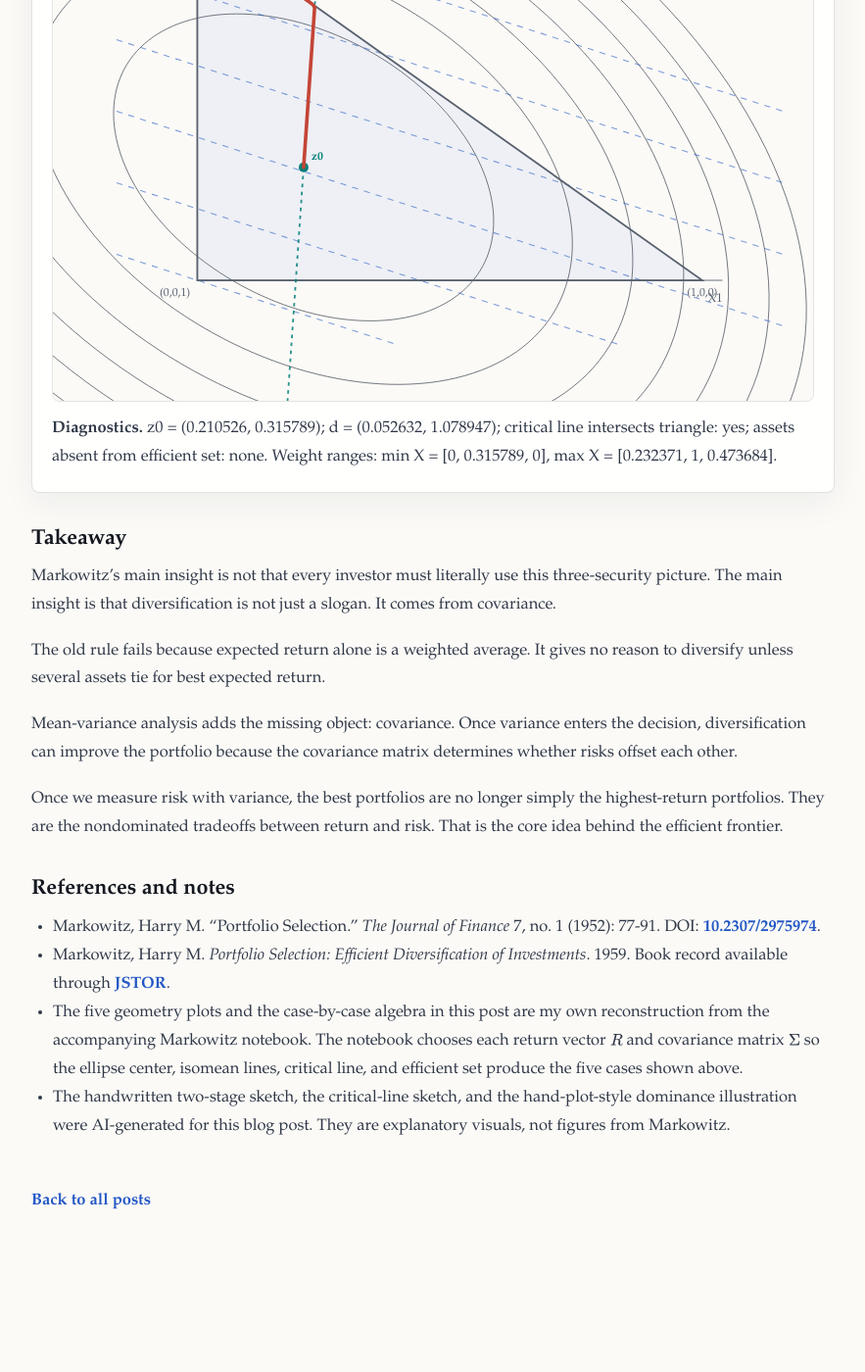
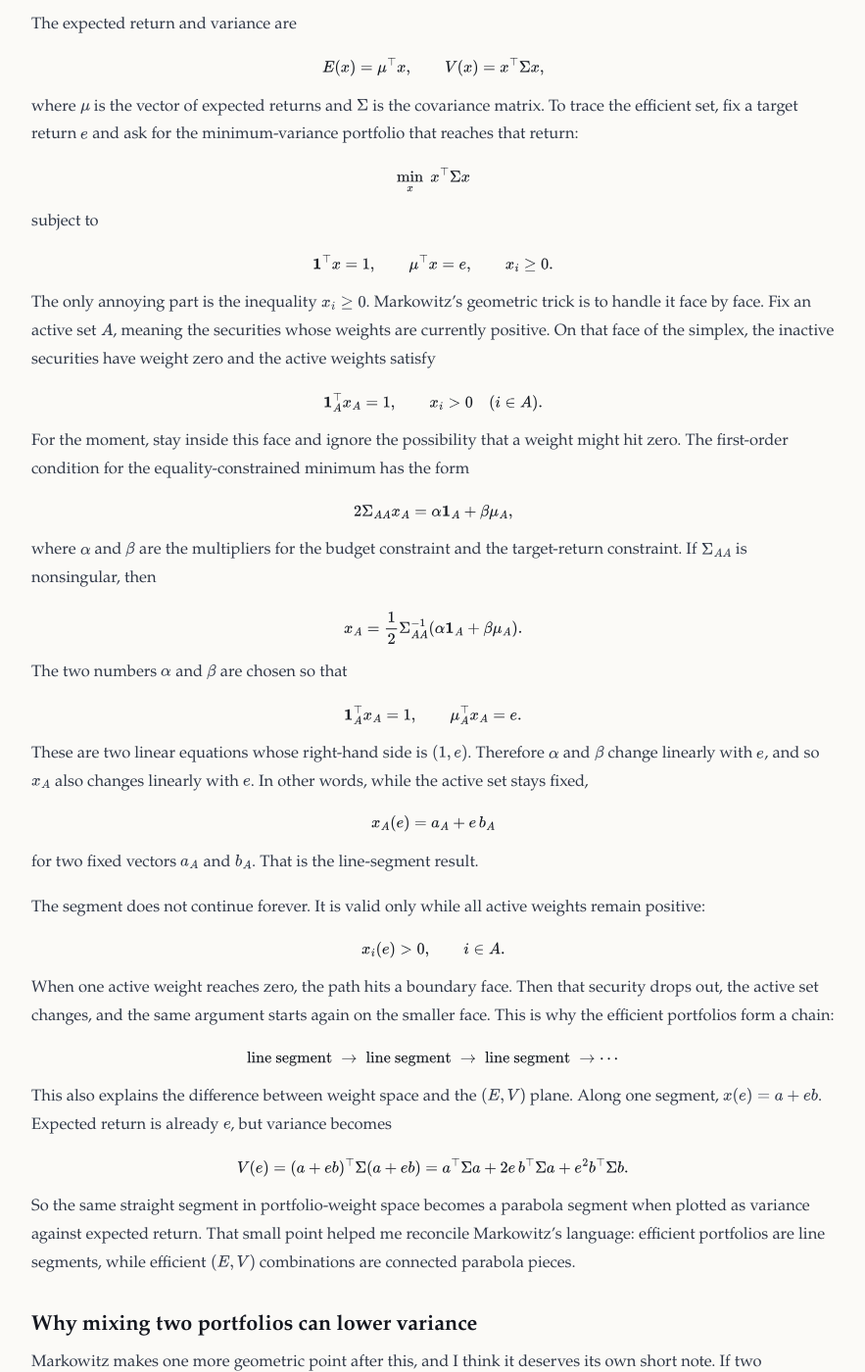
Before and after one commit to DecoderLiu/DecoderLiu.github.io, a Jekyll site: the page built from _posts/2026-05-02-markowitz-portfolio-selection.md, in a window 1280 px wide and 1400 px high, scrolled down 19463 px. Shown: the whole window at 98% size, without its empty margins (198-1081 px from the left). Built offline with Jekyll 4.4.1, drawn with Linux system fonts in a browser that asks for light colours; before the commit the page ends 20818 px from its top, so only the background shows below that; some of the changed text lies outside the part shown.

Commit message:
Add N-security proof to Markowitz post
- _posts/2026-05-02-markowitz-portfolio-selection.md: add a new "What about N securities?" section after the five three-security examples, proving that efficient portfolios form connected line segments by fixing active sets and showing the equality-constrained solution is affine in target return.
- _posts/2026-05-02-markowitz-portfolio-selection.md: add a short Figure 7-inspired convexity section showing that mixing two equal-variance portfolios cannot increase variance and usually lowers it, plus update the post updated date to 2026-05-06.
- _posts/2026-05-02-markowitz-portfolio-selection.md: extend the references/source note to include the new AI-generated N-security and portfolio-mix explanatory sketches.
- assets/blog/markowitz/markowitz-n-security-line-segments.png: add a hand-plot-style three-panel sketch inspired by Markowitz Figures 4-6 for the tetrahedron, lifted E/V traces, and connected E-V curve.
- assets/blog/markowitz/markowitz-portfolio-mix-convexity.png: add a hand-plot-style sketch inspired by Markowitz Figure 7 showing a portfolio mix moving inside a smaller isovariance curve.

```diff
--- a/_posts/2026-05-02-markowitz-portfolio-selection.md
+++ b/_posts/2026-05-02-markowitz-portfolio-selection.md
@@ -865,6 +865,134 @@
 
 ![Exercise case where only one portfolio is efficient](/assets/blog/markowitz/markowitz-case3-single-efficient-portfolio.png)
 
+## What about $N$ securities?
+
+The five drawings above are all three-security pictures. That made me wonder whether the triangle was doing too much work. Maybe the result is only visually nice because three weights can be reduced to two coordinates.
+
+Markowitz's answer is no. In the four-security case the feasible set becomes a tetrahedron, and in the $N$-security case it becomes a higher-dimensional simplex. The picture is harder to draw, but the structure is the same: in portfolio-weight space, efficient portfolios are connected line segments.
+
+The sketch below is my redraw of the idea behind Markowitz's Figures 4, 5, and 6. The first panel is the four-security version: efficient portfolios move along straight pieces in the tetrahedron. The second panel shows what happens when those same portfolio weights are lifted into the $E$ and $V$ views. The third panel shows the resulting efficient combinations in the $(E,V)$ plane. The line segments in weight space become curved pieces in the $(E,V)$ plane because variance is quadratic.
+
+![Handwritten sketches of Markowitz's N-security line-segment idea and the induced E-V curve](/assets/blog/markowitz/markowitz-n-security-line-segments.png)
+
+*AI-generated hand-plot-style sketch, inspired by the ideas in Markowitz's Figures 4-6. It is a simplified explanatory redraw, not a reproduction from the paper.*
+
+Here is the proof in the notation I find easiest to remember. Suppose there are $N$ securities. A long-only portfolio is a vector $x\in\mathbb{R}^N$ satisfying
+
+$$
+\mathbf{1}^\top x=1,\qquad x_i\ge 0.
+$$
+
+The expected return and variance are
+
+$$
+E(x)=\mu^\top x,\qquad V(x)=x^\top\Sigma x,
+$$
+
+where $\mu$ is the vector of expected returns and $\Sigma$ is the covariance matrix. To trace the efficient set, fix a target return $e$ and ask for the minimum-variance portfolio that reaches that return:
+
+$$
+\min_x\; x^\top\Sigma x
+$$
+
+subject to
+
+$$
+\mathbf{1}^\top x=1,\qquad \mu^\top x=e,\qquad x_i\ge 0.
+$$
+
+The only annoying part is the inequality $x_i\ge 0$. Markowitz's geometric trick is to handle it face by face. Fix an active set $A$, meaning the securities whose weights are currently positive. On that face of the simplex, the inactive securities have weight zero and the active weights satisfy
+
+$$
+\mathbf{1}_A^\top x_A=1,\qquad x_i>0\quad(i\in A).
+$$
+
+For the moment, stay inside this face and ignore the possibility that a weight might hit zero. The first-order condition for the equality-constrained minimum has the form
+
+$$
+2\Sigma_{AA}x_A=\alpha \mathbf{1}_A+\beta\mu_A,
+$$
+
+where $\alpha$ and $\beta$ are the multipliers for the budget constraint and the target-return constraint. If $\Sigma_{AA}$ is nonsingular, then
+
+$$
+x_A=\frac{1}{2}\Sigma_{AA}^{-1}(\alpha\mathbf{1}_A+\beta\mu_A).
+$$
+
+The two numbers $\alpha$ and $\beta$ are chosen so that
+
+$$
+\mathbf{1}_A^\top x_A=1,\qquad \mu_A^\top x_A=e.
+$$
+
+These are two linear equations whose right-hand side is $(1,e)$. Therefore $\alpha$ and $\beta$ change linearly with $e$, and so $x_A$ also changes linearly with $e$. In other words, while the active set stays fixed,
+
+$$
+x_A(e)=a_A+e\,b_A
+$$
+
+for two fixed vectors $a_A$ and $b_A$. That is the line-segment result.
+
+The segment does not continue forever. It is valid only while all active weights remain positive:
+
+$$
+x_i(e)>0,\qquad i\in A.
+$$
+
+When one active weight reaches zero, the path hits a boundary face. Then that security drops out, the active set changes, and the same argument starts again on the smaller face. This is why the efficient portfolios form a chain:
+
+$$
+\text{line segment}\;\to\;\text{line segment}\;\to\;\text{line segment}\;\to\cdots
+$$
+
+This also explains the difference between weight space and the $(E,V)$ plane. Along one segment, $x(e)=a+e b$. Expected return is already $e$, but variance becomes
+
+$$
+V(e)
+=(a+eb)^\top\Sigma(a+eb)
+=a^\top\Sigma a+2e\,b^\top\Sigma a+e^2 b^\top\Sigma b.
+$$
+
+So the same straight segment in portfolio-weight space becomes a parabola segment when plotted as variance against expected return. That small point helped me reconcile Markowitz's language: efficient portfolios are line segments, while efficient $(E,V)$ combinations are connected parabola pieces.
+
+## Why mixing two portfolios can lower variance
+
+Markowitz makes one more geometric point after this, and I think it deserves its own short note. If two portfolios have the same variance, then mixing them usually gives a portfolio with lower variance. This is the idea behind his Figure 7.
+
+![Handwritten sketch of mixing two equal-variance portfolios to move inside a smaller variance ellipse](/assets/blog/markowitz/markowitz-portfolio-mix-convexity.png)
+
+*AI-generated hand-plot-style sketch, inspired by the idea in Markowitz's Figure 7. The point $P$ is a mixture of $P'$ and $P''$, and it falls inside a smaller isovariance curve.*
+
+The algebra is only one line. Let $p$ and $q$ be two portfolios with the same variance,
+
+$$
+V(p)=V(q)=v.
+$$
+
+For $0\le\lambda\le 1$, form the mixed portfolio
+
+$$
+m_\lambda=\lambda p+(1-\lambda)q.
+$$
+
+Because $V(x)=x^\top\Sigma x$ is a convex quadratic form,
+
+$$
+V(m_\lambda)
+=\lambda V(p)+(1-\lambda)V(q)
+-\lambda(1-\lambda)(p-q)^\top\Sigma(p-q).
+$$
+
+Substituting $V(p)=V(q)=v$ gives
+
+$$
+V(m_\lambda)
+=v-\lambda(1-\lambda)(p-q)^\top\Sigma(p-q)
+\le v.
+$$
+
+So the mixed portfolio cannot have higher variance than the two endpoints. It is usually strictly lower; equality happens only in a degenerate case where the difference $p-q$ carries no variance under $\Sigma$. Geometrically, that is why the line between two points on the same isovariance ellipse cuts inward through smaller ellipses.
+
 ## Interactive reconstruction
 
 Use the preset menu to recreate the five notebook plots. Then edit $R$ or the symmetric matrix $\Sigma$ directly.
@@ -1409,4 +1537,4 @@
 - Markowitz, Harry M. "Portfolio Selection." *The Journal of Finance* 7, no. 1 (1952): 77-91. DOI: [10.2307/2975974](https://doi.org/10.2307/2975974).
 - Markowitz, Harry M. *Portfolio Selection: Efficient Diversification of Investments*. 1959. Book record available through [JSTOR](https://www.jstor.org/stable/j.ctt1bh4c8h).
 - The five geometry plots and the case-by-case algebra in this post are my own reconstruction from the accompanying Markowitz notebook. The notebook chooses each return vector $R$ and covariance matrix $\Sigma$ so the ellipse center, isomean lines, critical line, and efficient set produce the five cases shown above.
-- The handwritten two-stage sketch, the critical-line sketch, and the hand-plot-style dominance illustration were AI-generated for this blog post. They are explanatory visuals, not figures from Markowitz.
+- The handwritten two-stage sketch, the critical-line sketch, the hand-plot-style dominance illustration, the $N$-security line-segment plate, and the portfolio-mix convexity sketch were AI-generated for this blog post. They are explanatory visuals, not figures from Markowitz.
```
Also changed, not shown: other parts of _posts/2026-05-02-markowitz-portfolio-selection.md (+1 -1 lines), 2 other files.
